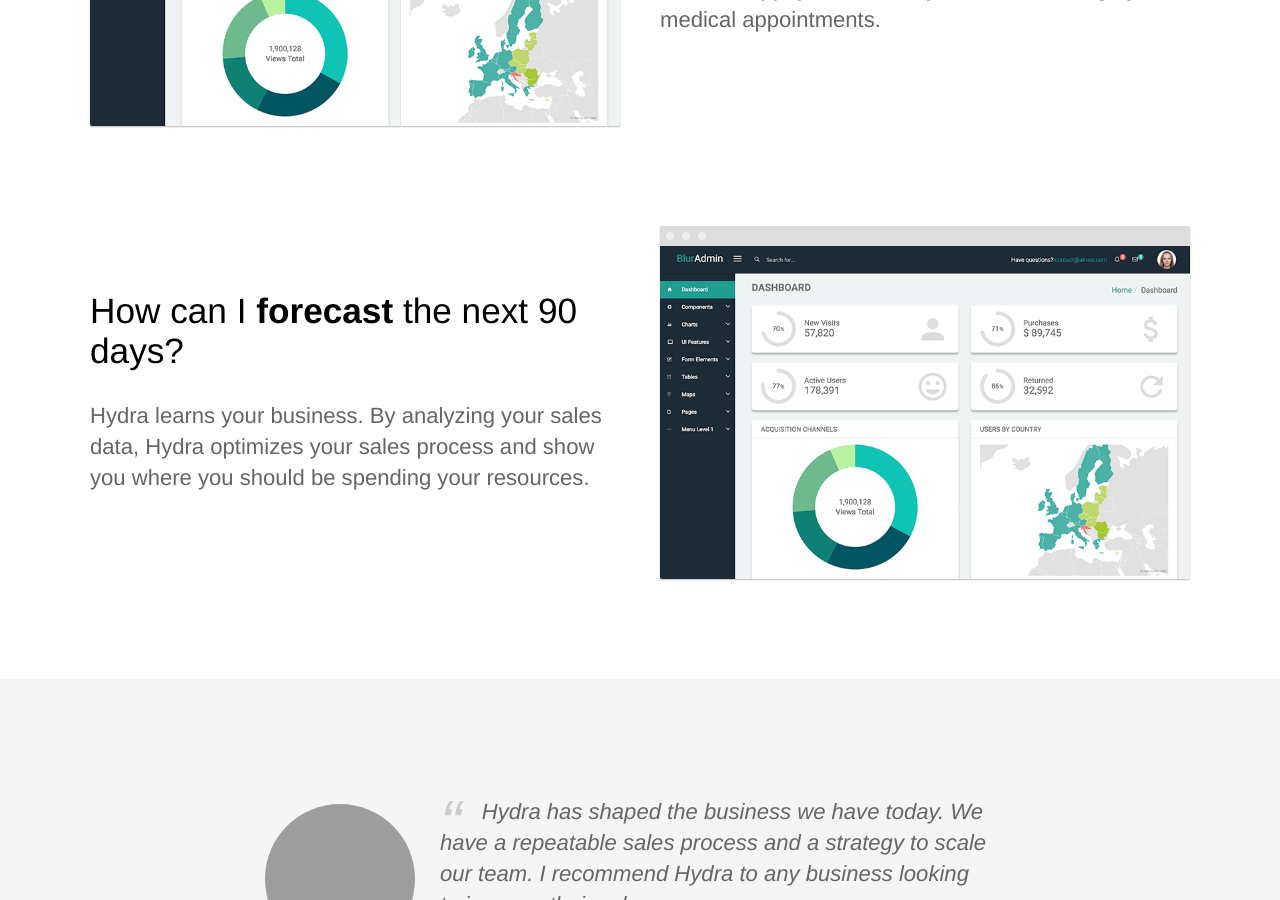
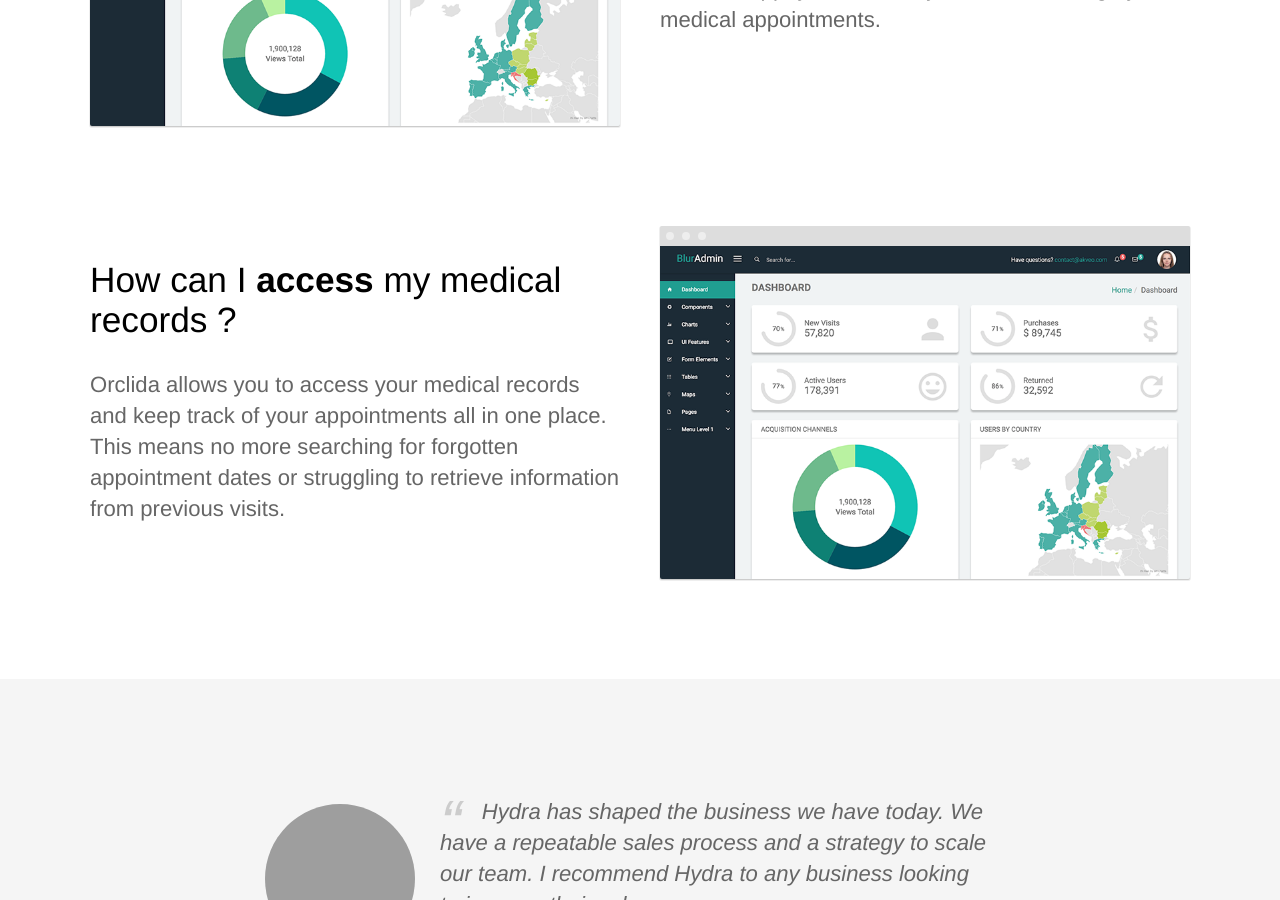
Before and after one commit to STIERTH1/orclida_dev.github.io, a Jekyll site: the page built from index.html, in a window 1280 px wide and 900 px high, scrolled down 1719 px. Built offline with Jekyll 4.4.1, drawn with Linux system fonts in a browser that asks for light colours; grey boxes are pictures that could not be loaded.

Commit message:
Update index.html

```diff
--- a/index.html
+++ b/index.html
@@ -41,8 +41,8 @@ description: Track and optimize your sales team in real time
 	<section>
 		<div class="container flex">
 			<div class="text editable">
-				<h2>How can I <strong>forecast</strong> the next 90 days?</h2>
-				<p>Hydra learns your business. By analyzing your sales data, Hydra optimizes your sales process and show you where you should be spending your resources.</p>
+				<h2>How can I <strong>access</strong> my medical records ?</h2>
+				<p>Orclida allows you to access your medical records and keep track of your appointments all in one place. This means no more searching for forgotten appointment dates or struggling to retrieve information from previous visits.</p>
 			</div>
 			<div class="image">
 				<img src="{{ site.baseurl }}/images/dashboard.png" alt="Screenshot" class="screenshot editable" />
```
